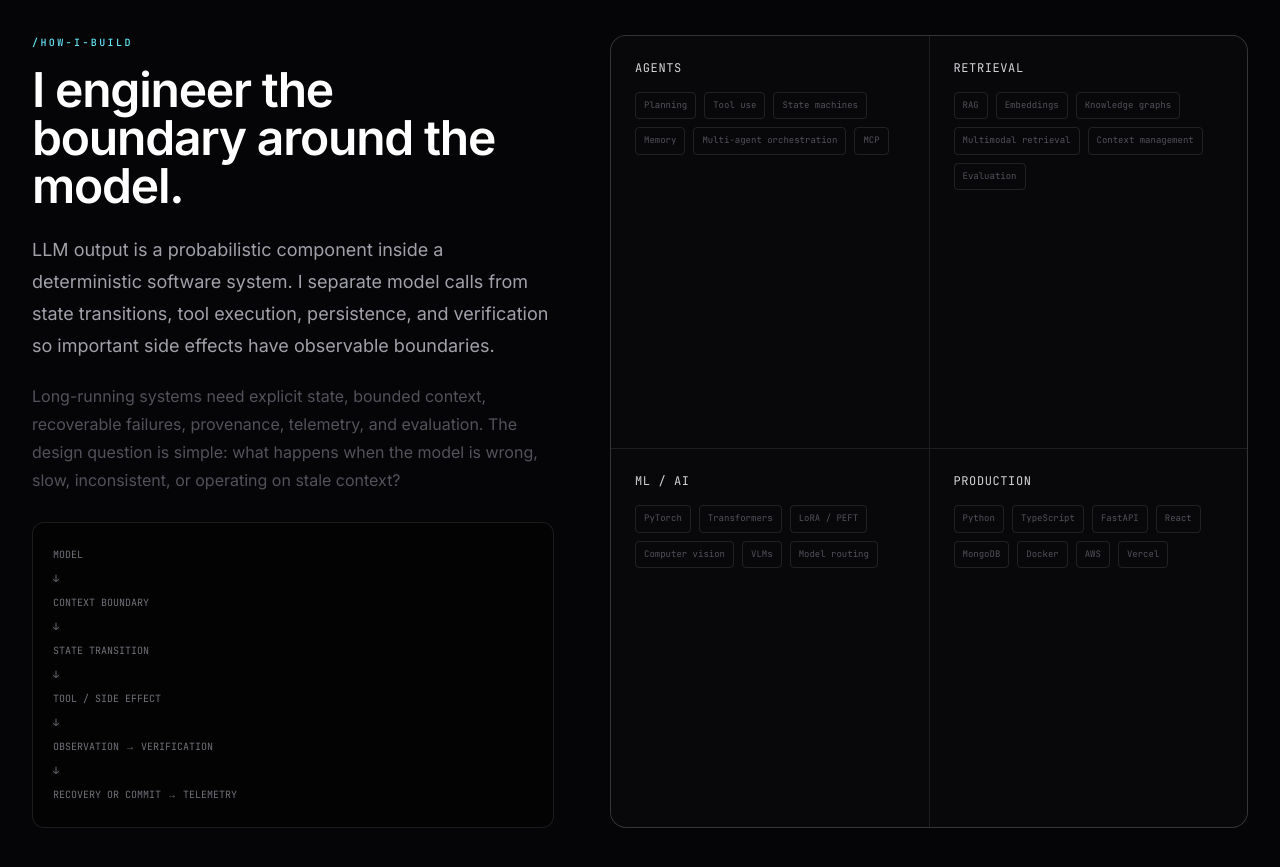
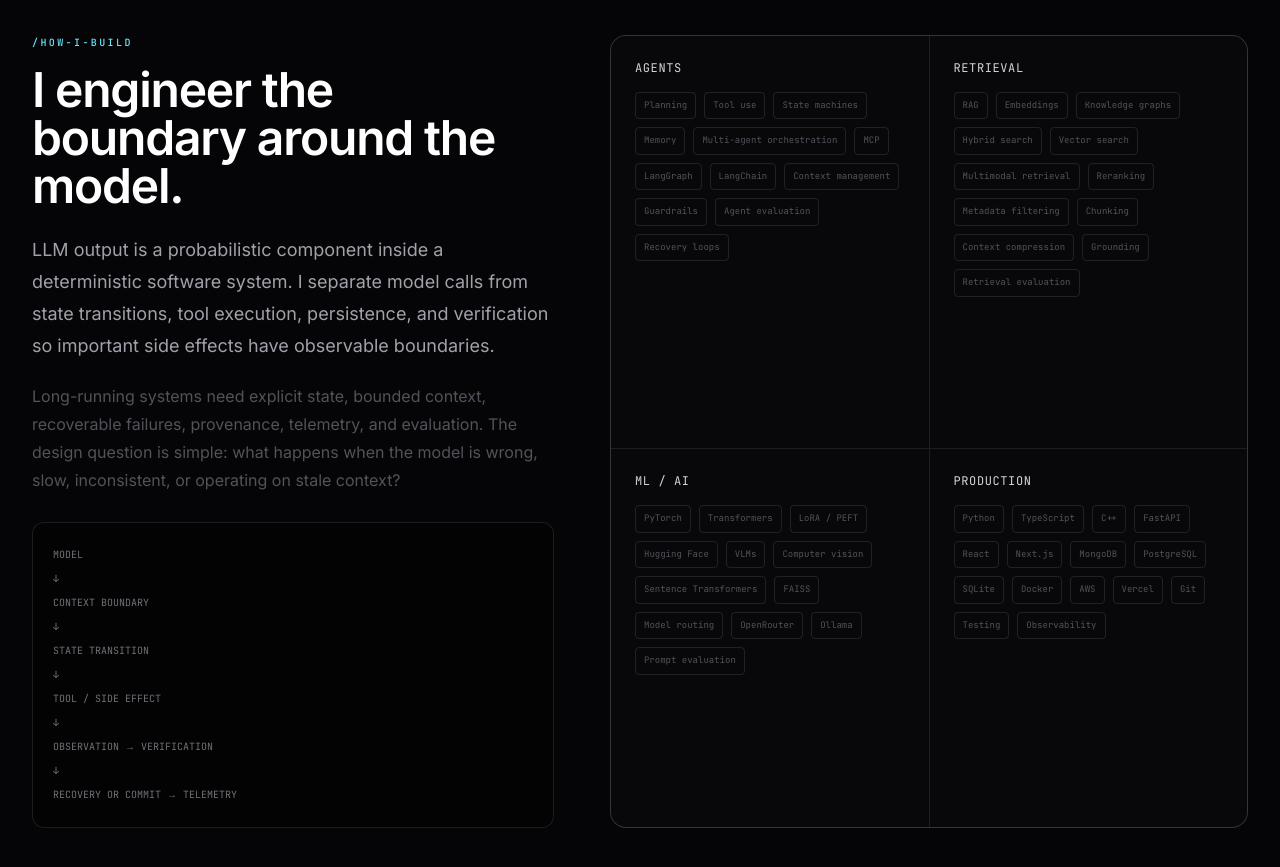
Before and after one commit to adityapurohit01/my_portfolio, a Next.js app: page / in a window 1280 px wide. Shown: the part 3980-4847 px from the top of the page. Built offline with nearby package versions, Linux system fonts and the light colour scheme.

Commit message:
Expand engineering capability matrix

```diff
--- a/src/data/portfolio.ts
+++ b/src/data/portfolio.ts
@@ -285,8 +285,75 @@ export const awards = [
 ];
 
 export const capabilityGroups = [
-  { title: "Agents", items: ["Planning", "Tool use", "State machines", "Memory", "Multi-agent orchestration", "MCP"] },
-  { title: "Retrieval", items: ["RAG", "Embeddings", "Knowledge graphs", "Multimodal retrieval", "Context management", "Evaluation"] },
-  { title: "ML / AI", items: ["PyTorch", "Transformers", "LoRA / PEFT", "Computer vision", "VLMs", "Model routing"] },
-  { title: "Production", items: ["Python", "TypeScript", "FastAPI", "React", "MongoDB", "Docker", "AWS", "Vercel"] },
+  {
+    title: "Agents",
+    items: [
+      "Planning",
+      "Tool use",
+      "State machines",
+      "Memory",
+      "Multi-agent orchestration",
+      "MCP",
+      "LangGraph",
+      "LangChain",
+      "Context management",
+      "Guardrails",
+      "Agent evaluation",
+      "Recovery loops",
+    ],
+  },
+  {
+    title: "Retrieval",
+    items: [
+      "RAG",
+      "Embeddings",
+      "Knowledge graphs",
+      "Hybrid search",
+      "Vector search",
+      "Multimodal retrieval",
+      "Reranking",
+      "Metadata filtering",
+      "Chunking",
+      "Context compression",
+      "Grounding",
+      "Retrieval evaluation",
+    ],
+  },
+  {
+    title: "ML / AI",
+    items: [
+      "PyTorch",
+      "Transformers",
+      "LoRA / PEFT",
+      "Hugging Face",
+      "VLMs",
+      "Computer vision",
+      "Sentence Transformers",
+      "FAISS",
+      "Model routing",
+      "OpenRouter",
+      "Ollama",
+      "Prompt evaluation",
+    ],
+  },
+  {
+    title: "Production",
+    items: [
+      "Python",
+      "TypeScript",
+      "C++",
+      "FastAPI",
+      "React",
+      "Next.js",
+      "MongoDB",
+      "PostgreSQL",
+      "SQLite",
+      "Docker",
+      "AWS",
+      "Vercel",
+      "Git",
+      "Testing",
+      "Observability",
+    ],
+  },
 ];
```
